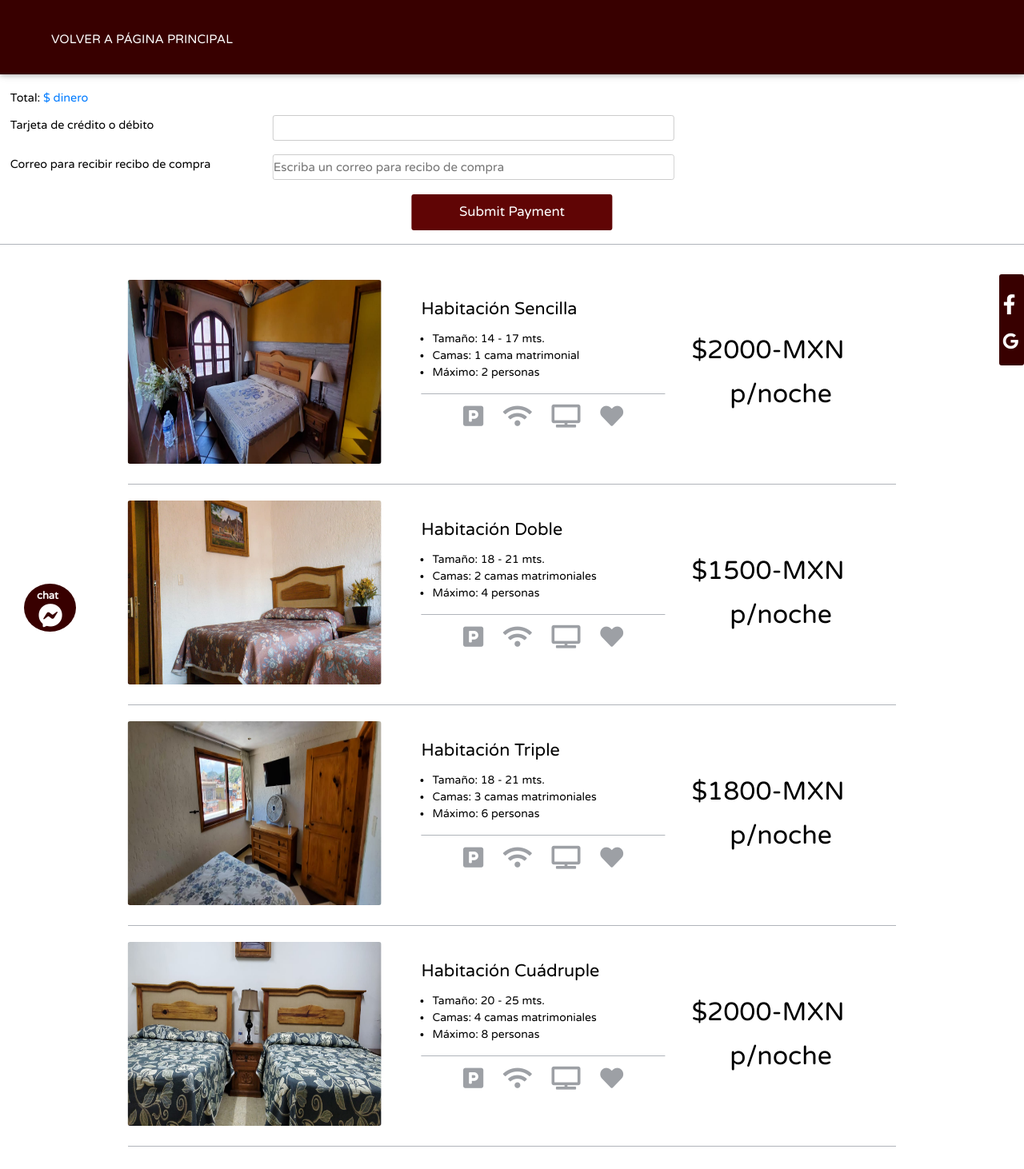
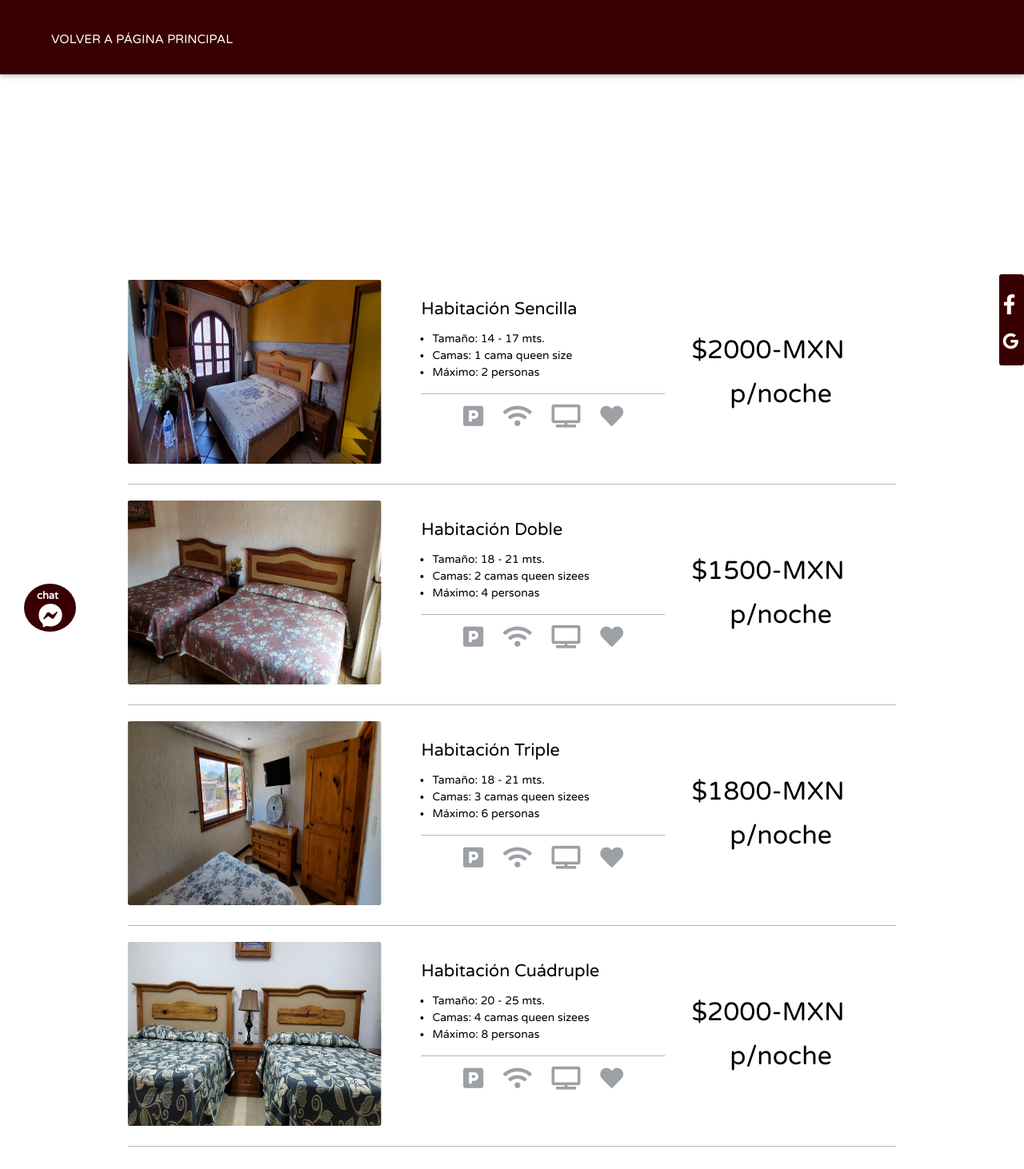
Before and after one commit to VentGrey/hotel-meson, a PHP site: page /prueba/index-reservar.php in a window 1280 px wide. Shown: the whole page at 80% size. Run offline with PHP 8.4, Linux system fonts and the light colour scheme; data comes from the database, SQL or seed files in the repository; some libraries are stand-ins or nearby versions; some web fonts are replaced.

Commit message:
Minor changes

```diff
--- a/index-reservar.php
+++ b/index-reservar.php
@@ -53,7 +53,7 @@
           <!--<span class="ir_page-text"><span id="clicks-ava-hs">11</span> habitaciones disponibles</span>-->
           <ul class="main-list">
             <li class="main-item">Tamaño: 14 - 17 mts.</li>
-            <li class="main-item">Camas: 1 cama matrimonial</li>
+            <li class="main-item">Camas: 1 cama queen size</li>
             <li class="main-item">Máximo: 2 personas</li>
           </ul>
         </div>
@@ -99,7 +99,7 @@
           <!--<span class="ir_page-text"><span id="clicks-ava-hd">10</span> habitaciones disponibles</span>-->
           <ul class="main-list">
             <li class="main-item">Tamaño: 18 - 21 mts.</li>
-            <li class="main-item">Camas: 2 camas matrimoniales</li>
+            <li class="main-item">Camas: 2 camas queen sizees</li>
             <li class="main-item">Máximo: 4 personas</li>
           </ul>
         </div>
@@ -145,7 +145,7 @@
           <!--<span class="ir_page-text"><span id="clicks-ava-ht">5</span> habitaciones disponibles</span>-->
           <ul class="main-list">
             <li class="main-item">Tamaño: 18 - 21 mts.</li>
-            <li class="main-item">Camas: 3 camas matrimoniales</li>
+            <li class="main-item">Camas: 3 camas queen sizees</li>
             <li class="main-item">Máximo: 6 personas</li>
           </ul>
         </div>
@@ -191,7 +191,7 @@
           <!--<span class="ir_page-text"><span id="clicks-ava-hc">1</span> habitación disponible</span>-->
           <ul class="main-list">
             <li class="main-item">Tamaño: 20 - 25 mts.</li>
-            <li class="main-item">Camas: 4 camas matrimoniales</li>
+            <li class="main-item">Camas: 4 camas queen sizees</li>
             <li class="main-item">Máximo: 8 personas</li>
           </ul>
         </div>
@@ -227,7 +227,7 @@
     <!--/.Hab Cuádruple-->
 
     <!--Counter-->
-    <form name="f1" action="CreateCharge.php" method="post" id="payment-form" class="form-number">
+    <!--<form name="f1" action="CreateCharge.php" method="post" id="payment-form" class="form-number">
 
       <span>Elija el número de habitaciones que desea reservar por cada habitación.</span>
 
@@ -270,8 +270,7 @@
 
         <input type="submit" name="" value="Submit Payment" class="pagar-btn">
       </div>
-
-    </form>
+    </form>-->
     <!--/.Counter-->
 
   </div>
@@ -296,7 +295,6 @@
     </a>
   </div>
   <!--/.Redes sociales-->
-
   <!--Scripts-->
   <!--<script src="js/counter.js"></script>-->
   <script src="js/galeria.js"></script>
```
Also changed, not shown: index.php (+11 -5 lines), images/imagen-hc-5.jpeg, images/imagen-hd-1.jpeg, images/imagen-hd-2.jpeg, images/imagen-hd-3.jpeg, images/imagen-hd-4.jpeg, images/imagen-hd-5.jpeg.
